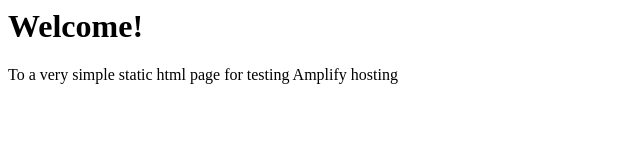
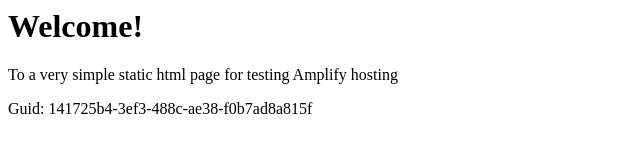
Before and after one commit to aws-aemilia-mxp/Github-PR-Commit-Integration-Test-DoNotTouch-v1-prod-eu-south-1, a website: page src/index.html in a window 1280 px wide. Shown: the whole page, without its empty margins (0-640 px from the left). Drawn offline with Linux system fonts and the light colour scheme.

Commit message:
commit from integ tests

```diff
--- a/src/index.html
+++ b/src/index.html
@@ -1,3 +1,5 @@
+
+
 <html lang="en">
 
 <head>
@@ -10,6 +12,6 @@
 <body>
     <h1>Welcome!</h1>
     <p>To a very simple static html page for testing Amplify hosting</p>
-</body>
+    <p>Guid: 141725b4-3ef3-488c-ae38-f0b7ad8a815f</p></body>
 
 </html>
```
